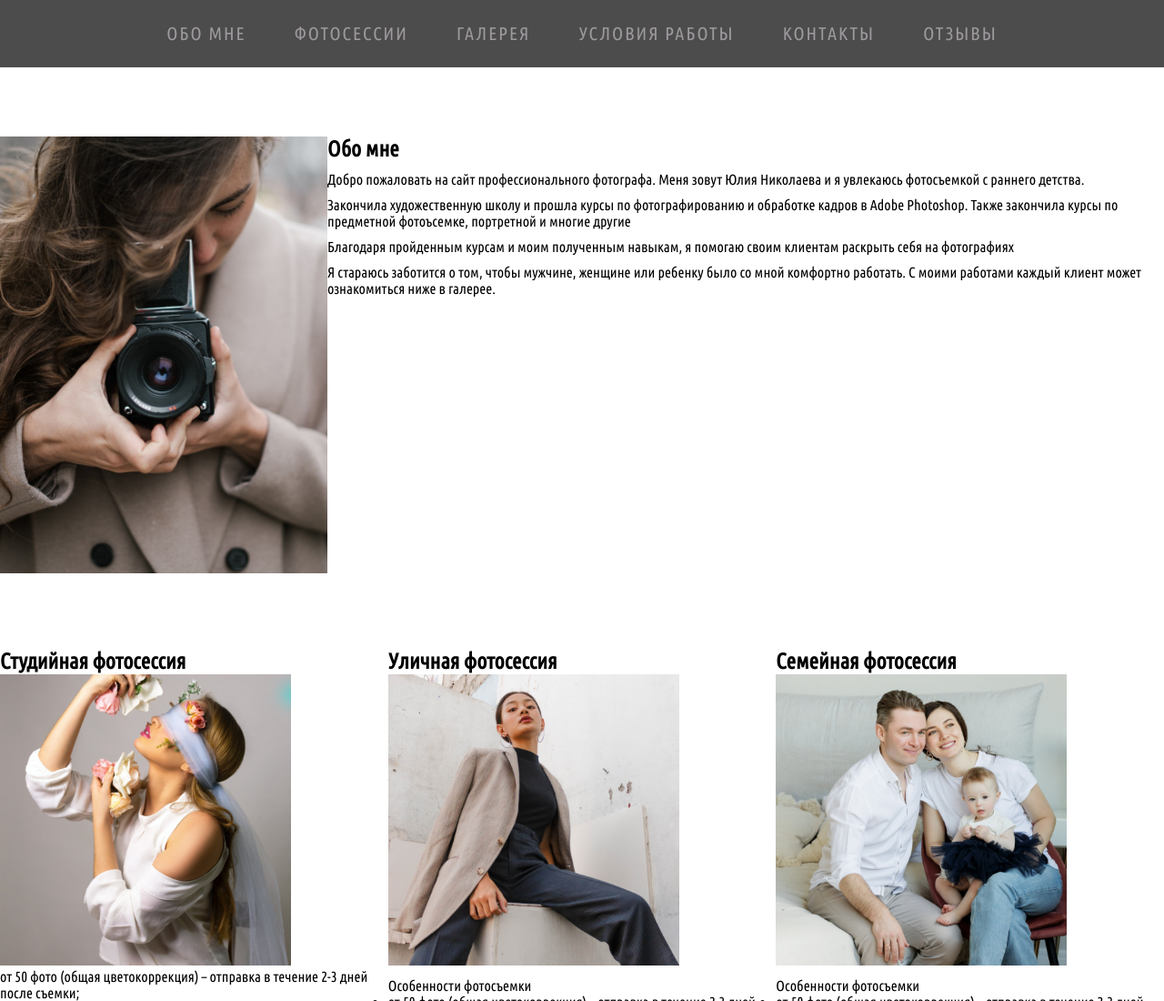
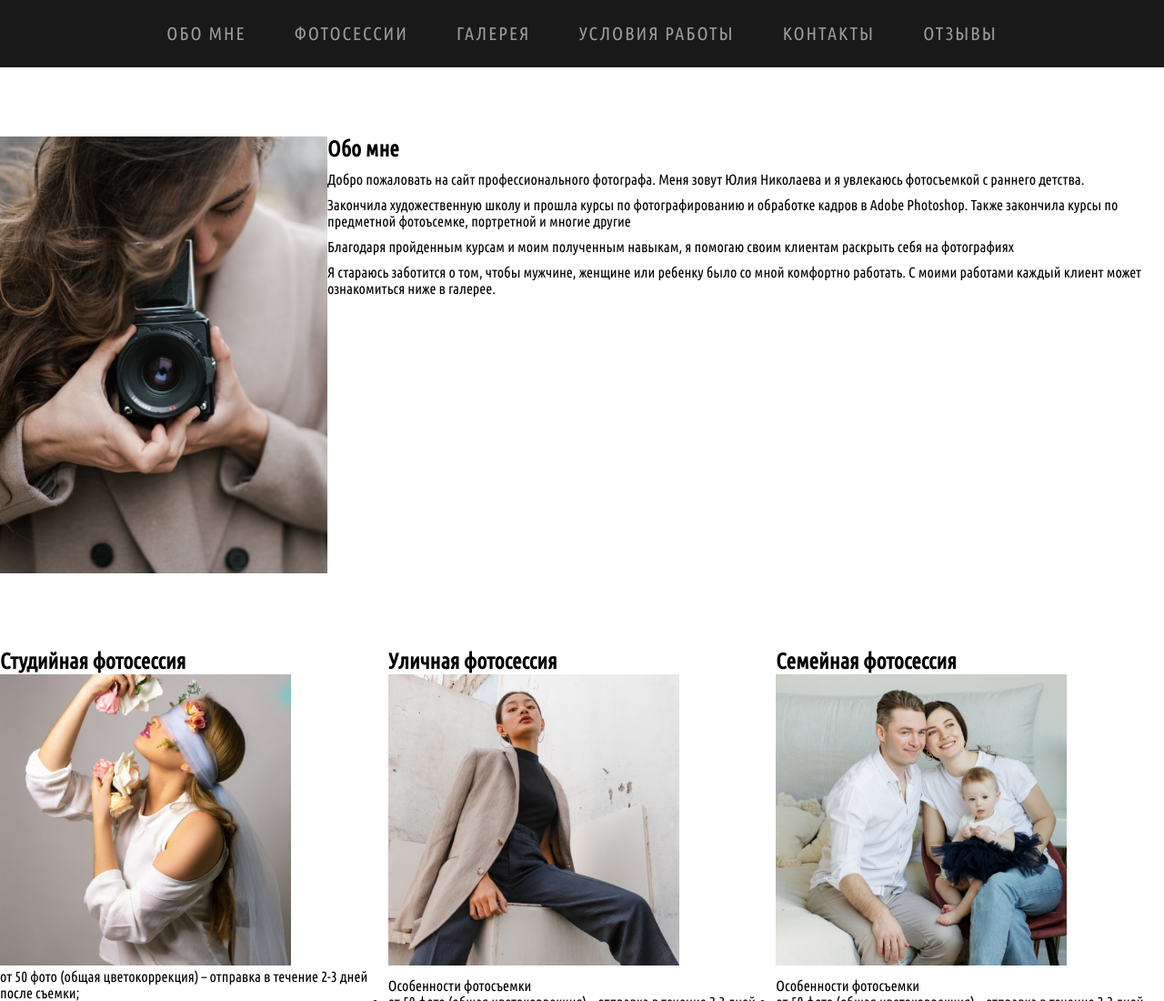
Before and after one commit to 5P453C0VV80Y/fuzzy-octo-doodle, a plain HTML site: page index.html in a window 1280 px wide. Shown: the top 1100 px of the page at 91% size. Drawn offline with Linux system fonts and the light colour scheme.

Commit message:
fixed header color

```diff
--- a/style.css
+++ b/style.css
@@ -25,7 +25,7 @@ body {
   margin: 0px 0 5px;
   padding: 25px 0 5px;
   text-align: center;
-  background-color: rgba(0, 0, 0, 0.7);
+  background-color: rgba(0, 0, 0, 0.9);
 }
 .navBar li {
   display: inline-block;
```
